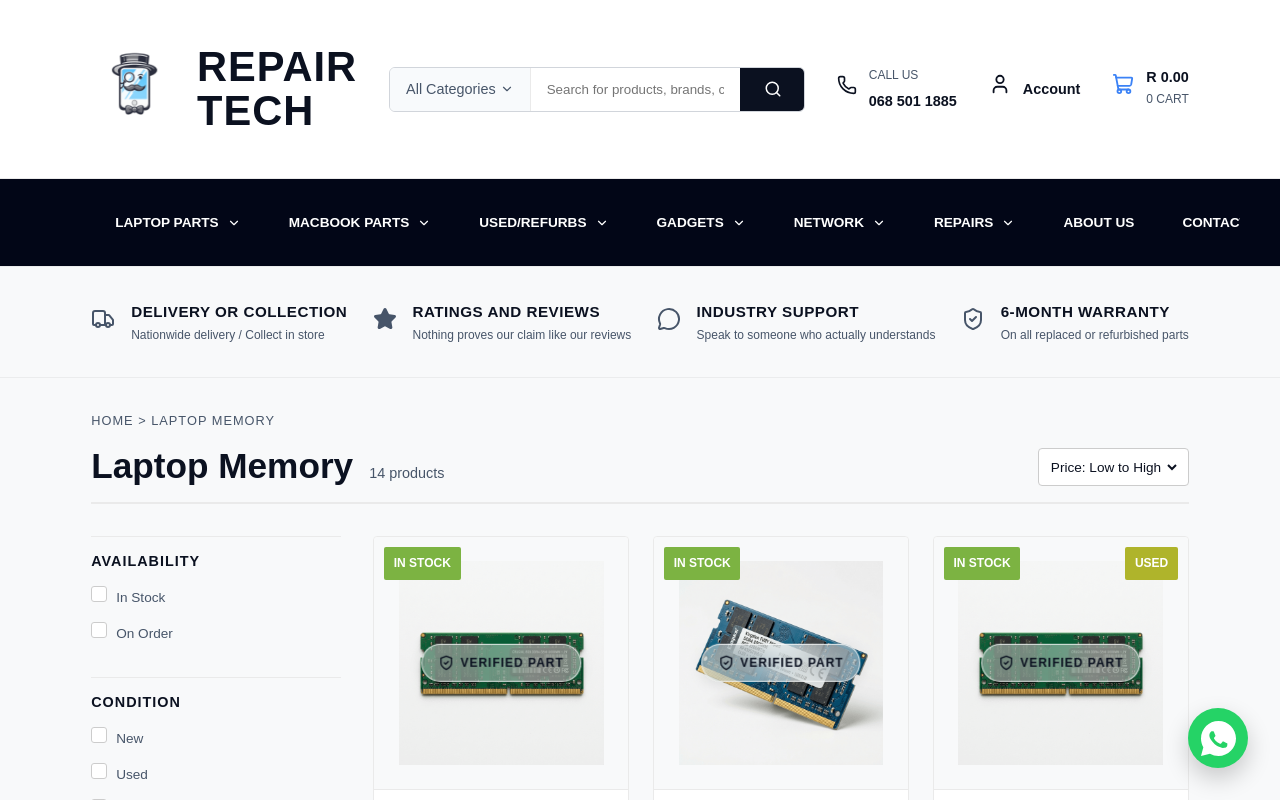
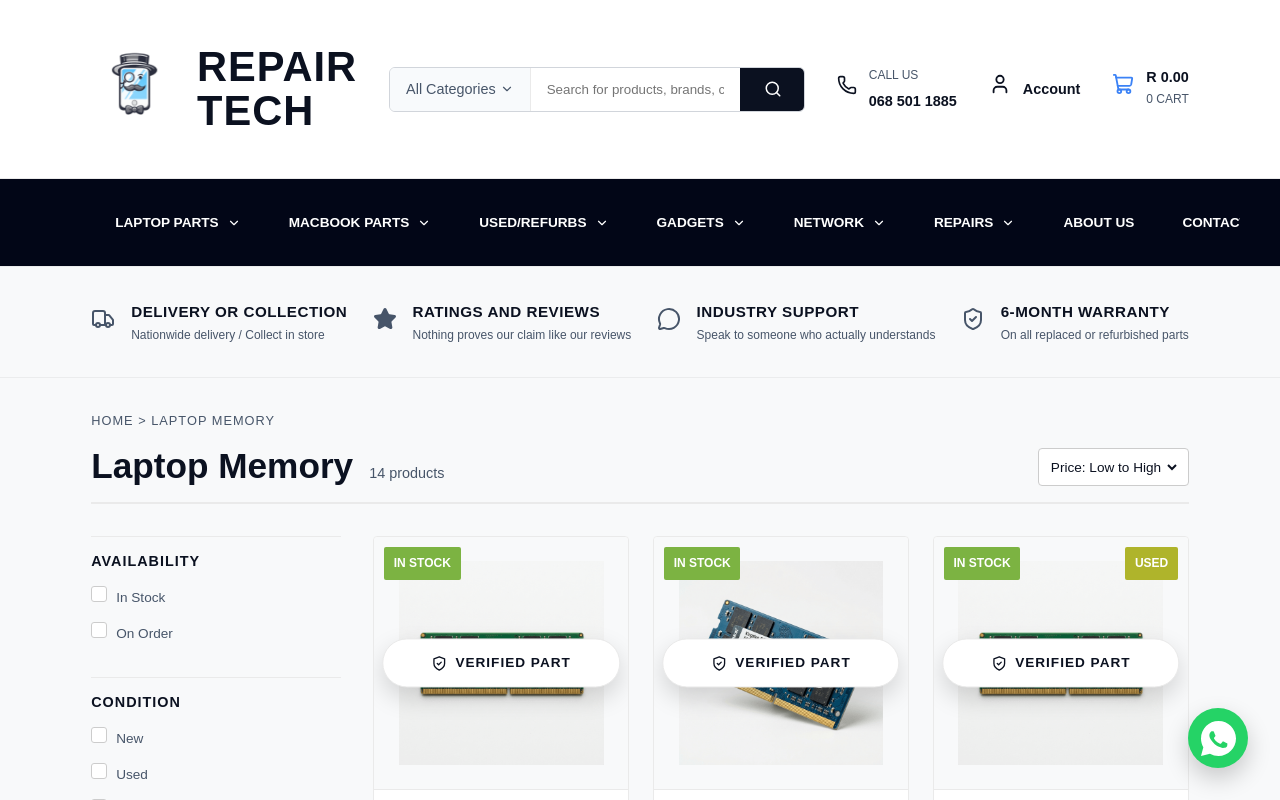
Before and after one commit to haiderzaman7436-cmyk/repairtechrb, a React (Vite) app: page /shop/laptop-parts/memory in a window 1280 px wide. Shown: the top 800 px of the page. Built offline with nearby package versions, Linux system fonts and the light colour scheme.

Commit message:
Update premium badge to solid background for better watermark hiding

```diff
--- a/src/index.css
+++ b/src/index.css
@@ -2795,19 +2795,17 @@ h4 {
   top: 50%;
   left: 50%;
   transform: translate(-50%, -50%);
-  background: rgba(255, 255, 255, 0.4);
-  backdrop-filter: blur(16px) saturate(180%);
-  -webkit-backdrop-filter: blur(16px) saturate(180%);
-  border: 1px solid rgba(255, 255, 255, 0.8);
-  padding: 8px 16px;
-  border-radius: 30px;
-  display: flex;
-  align-items: center;
-  gap: 6px;
-  font-size: 0.75rem;
+  background: var(--white);
+  border: 1px solid #eaeaea;
+  padding: 12px 48px;
+  border-radius: 40px;
+  display: flex;
+  align-items: center;
+  gap: 8px;
+  font-size: 0.85rem;
   font-weight: 800;
   color: var(--navy);
-  box-shadow: 0 4px 15px rgba(0, 0, 0, 0.1);
+  box-shadow: 0 10px 25px rgba(0, 0, 0, 0.15);
   z-index: 5;
   letter-spacing: 1px;
   pointer-events: none;
```
